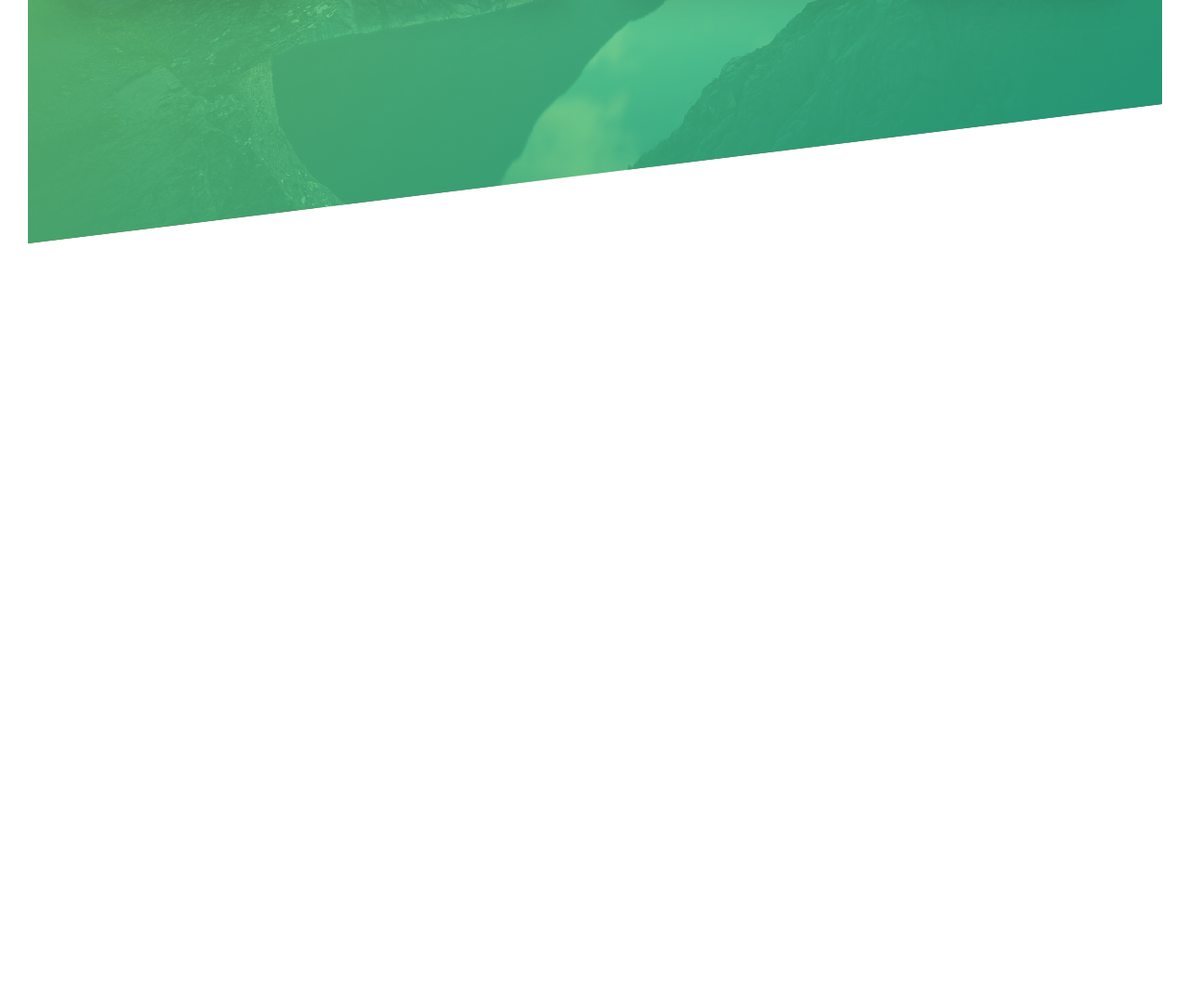
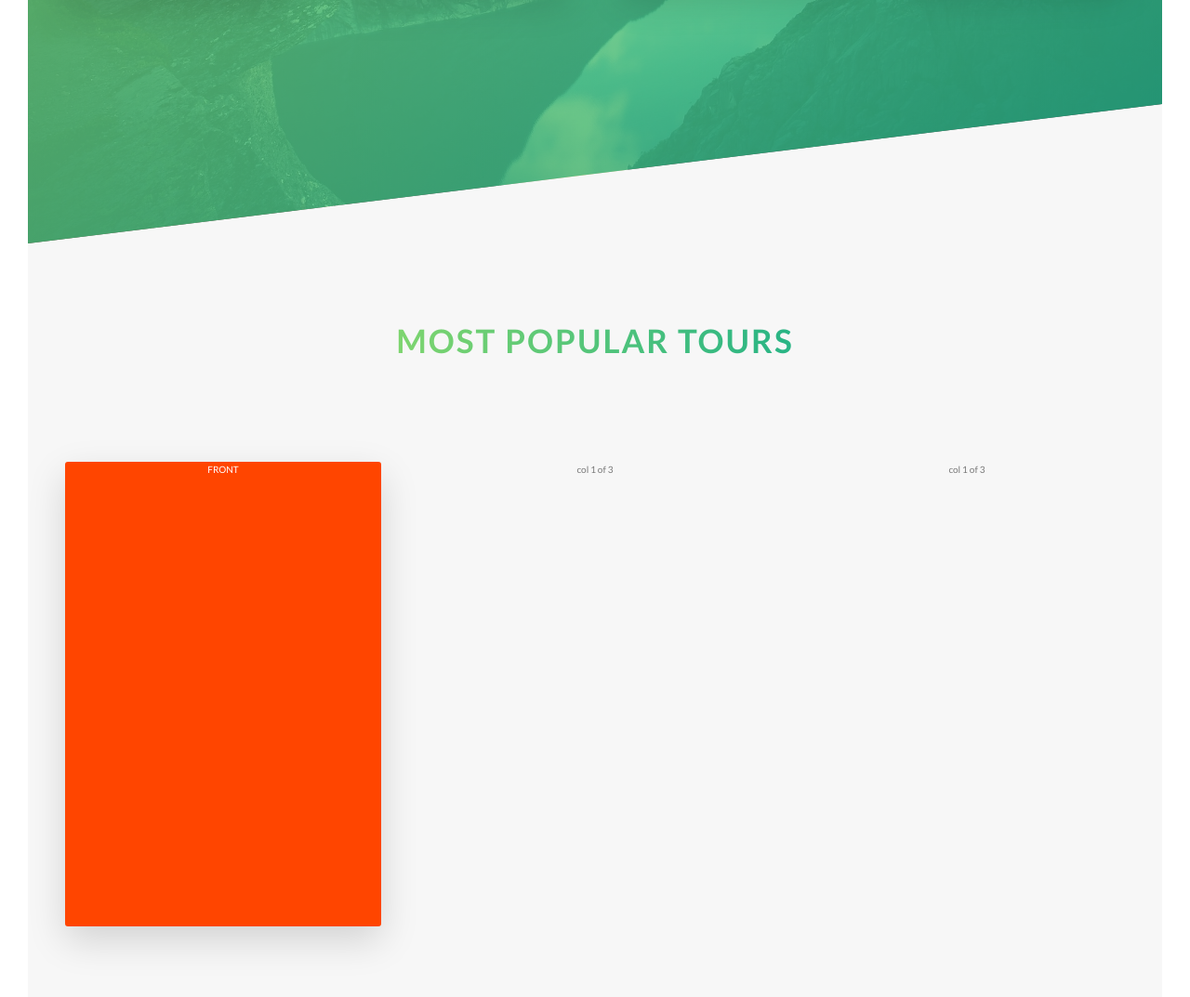
Before and after one commit to rahulrameshm0/Nature, a website: page index.html in a window 1280 px wide. Shown: the part 1990-3063 px from the top of the page at 93% size. Before the commit the page ends 2252 px from the top, so only its background shows below. Drawn offline with Linux system fonts and the light colour scheme.

Commit message:
card section

```diff
--- a/index.html
+++ b/index.html
@@ -46,7 +46,7 @@
                 col 1 of 3
             </div>
             <div class="col-2-of-3">
-                col 1 of 2
+                col 1 of 3
             </div>
         </div>
 
@@ -169,6 +169,29 @@
                   </div>
             </div>
         </section>
+
+        <section class="section-tours">
+            <div class="u-center-text  u-margin-bottom-8">
+                <h2 class="heading-secondary">Most popular tours</h2>
+                <div class="row">
+                    <div class="col-1-of-3">
+                        <div class="card">
+                            <div class="card__side card__side--front">
+                                FRONT
+                            </div>
+                            <div class="card__side card__side--back card__side--back-1">
+                                Back
+                            </div>
+                        </div>
+                    </div>
+                    <div class="col-1-of-3">
+                        col 1 of 3
+                    </div>
+                    <div class="col-1-of-3">
+                        col 1 of 3
+                    </div>
+                </div>
+        </section>
     </main>
 </body>
 </html>
--- a/sass/abstract/_variables.scss
+++ b/sass/abstract/_variables.scss
@@ -5,6 +5,12 @@ $dark-color:#000;
 
 $color-primary-light:#7ed56f;
 $color-primary-dark:#28b485;
+
+$light-blue:#2998ff;
+$light-blue:#5643da;
+
+$light-orange:#ffb900;
+$dark-orange:#ff7730;
 
 $backgorund-color-light-gray:#f7f7f7;
 
--- /dev/null
+++ b/sass/components/_card.scss
@@ -0,0 +1,42 @@
+.card{
+    perspective: 150rem;
+    -moz-perspective: 150rem;
+    position: relative;
+    height: 50rem;
+
+    &__side{
+        background-color: red;
+        font-family: 2rem;
+        color: white;
+        height: 50rem;
+        transition: all 5s ease;
+        position: absolute;
+        top: 0;
+        left: 0;
+        width: 100%;
+        backface-visibility: hidden;
+        border-radius: 3px;
+        box-shadow: 0 1.5rem 4rem rgba($dark-color,0.15);
+
+       &--front{
+            background-color: orangered;
+        }
+
+        &--back{
+            background-color: yellowgreen;
+            transform: rotateY(-180deg);
+
+            &-1 {
+                background:linear-gradient(to right bottom,$light-orange,$dark-orange);
+            }
+        }
+    }
+
+    &:hover &__side--front{
+        transform: rotateY(180deg);
+    }
+    &:hover &__side--back{
+        transform: rotateY(0);
+    }
+
+}
--- a/sass/layout/_grid.scss
+++ b/sass/layout/_grid.scss
@@ -30,6 +30,7 @@
     }
     .col-1-of-3 {
         width: calc((100% - 2 * #{$grid-horizontel}) / 3);
+        margin-top: 10rem;
     }
     .col-2-of-3 {
         width: calc( 2 * ((100% - 2 * #{$grid-horizontel}) / 3) + #{$grid-horizontel});
--- a/sass/main.scss
+++ b/sass/main.scss
@@ -14,5 +14,6 @@
 @import "components/button";
 @import "components/composition";
 @import "components/feature-box";
+@import "components/card";
 
 @import "pages/home";
--- a/sass/pages/_home.scss
+++ b/sass/pages/_home.scss
@@ -18,3 +18,9 @@
         transform: skewY(6deg);
     }
 }
+
+.section-tours{
+    background-color: $backgorund-color-light-gray;
+    padding: 25rem 0;
+    margin-top: -10rem;
+}
```
Also changed, not shown: css/style.css, sass/main.css, 1 other file.
